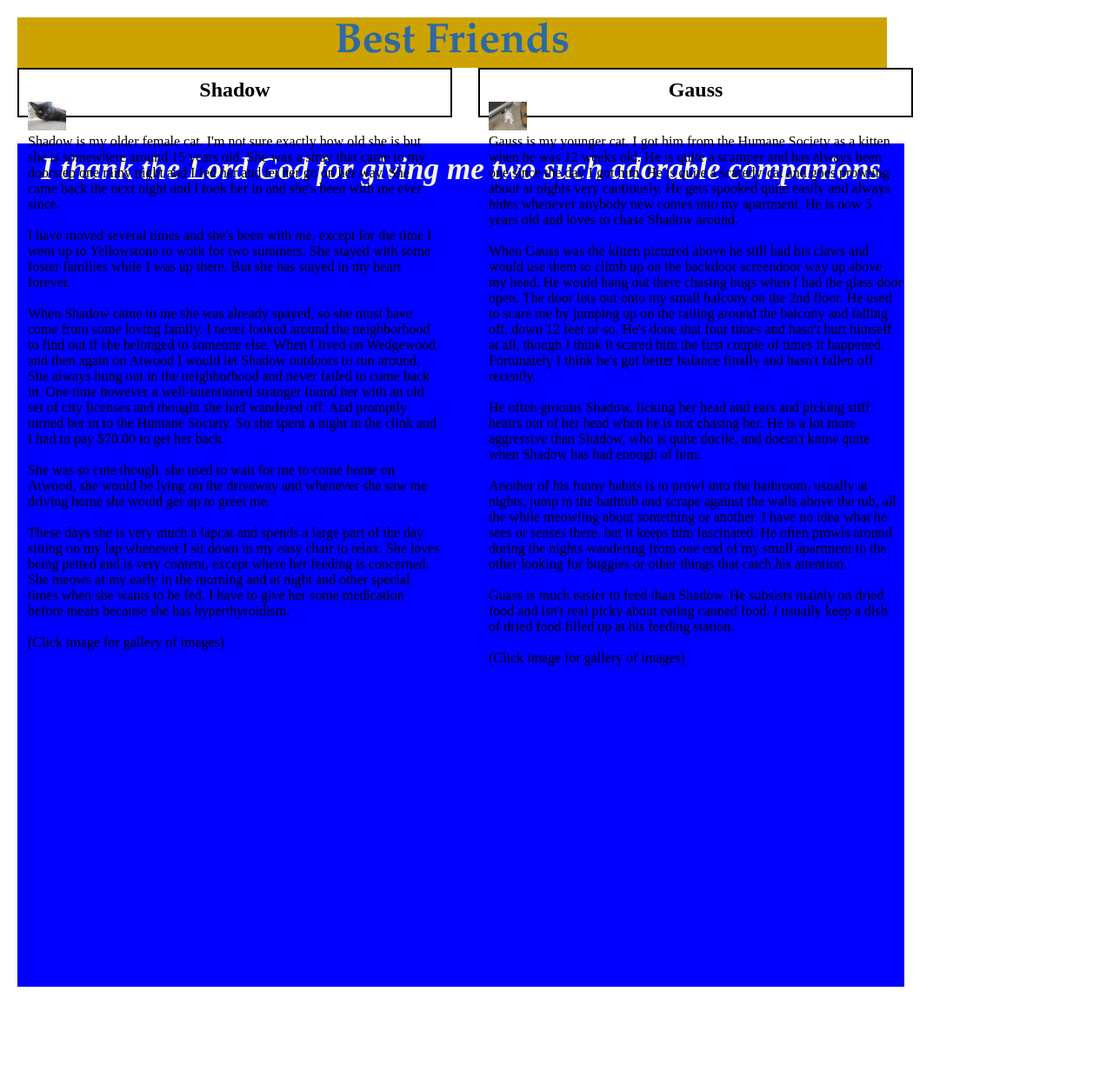
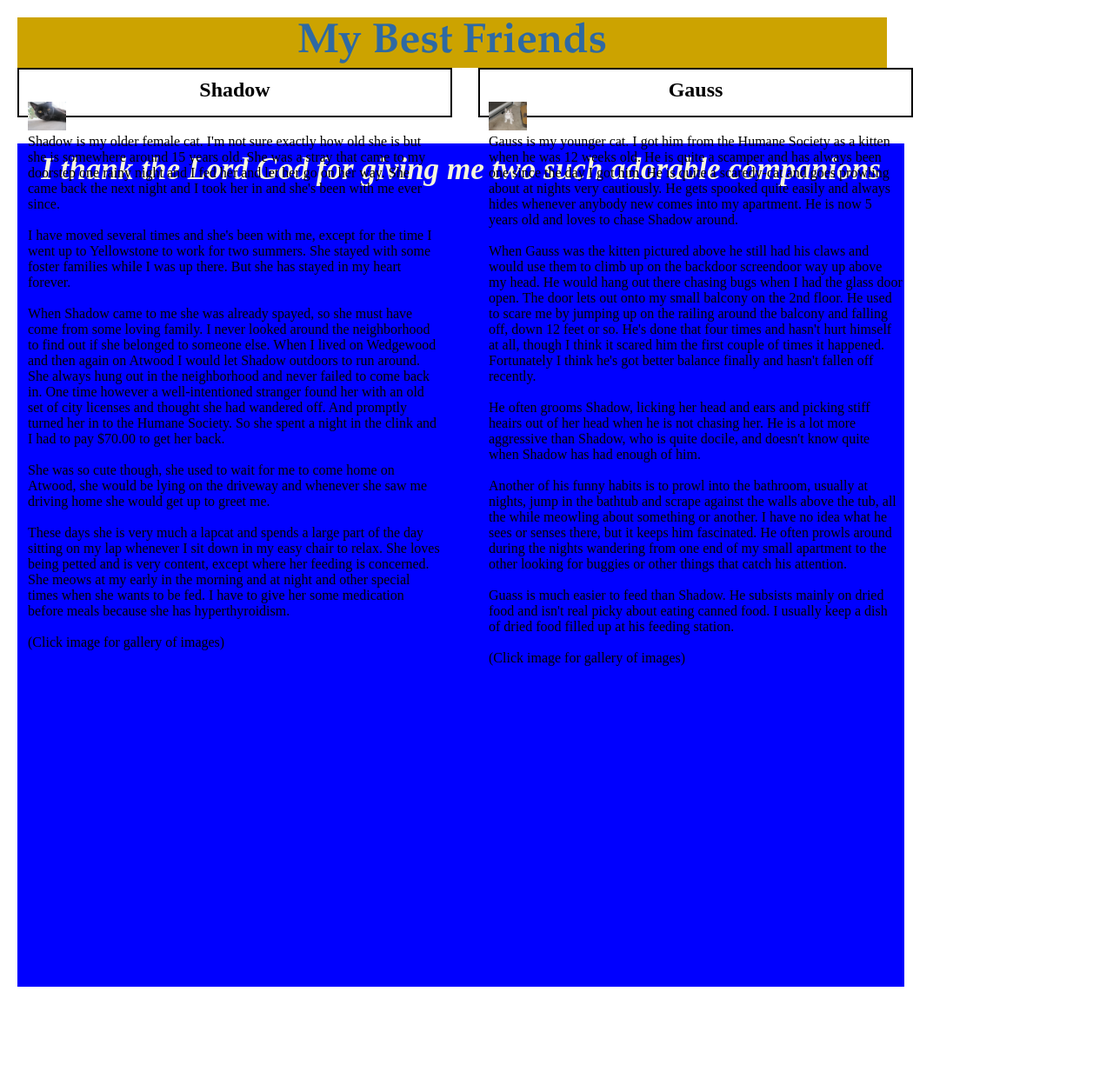
Before and after one commit to sagcats/sagcats.github.io, a Jekyll site: the page cats/best_friends.html, which Jekyll copies as it is, in a window 1280 px wide. Shown: the whole page at 87% size. Built offline with Jekyll 4.4.1, drawn with Linux system fonts in a browser that asks for light colours.

```diff
--- a/cats/best_friends.html
+++ b/cats/best_friends.html
@@ -6,7 +6,7 @@
   <link rel="stylesheet" type="text/css" href="best_friends.css">
 </head>
 <body>
-   <h1>Best Friends</h1>
+   <h1>My Best Friends</h1>
 
    <div class="container">
      <div class="left box">
```
